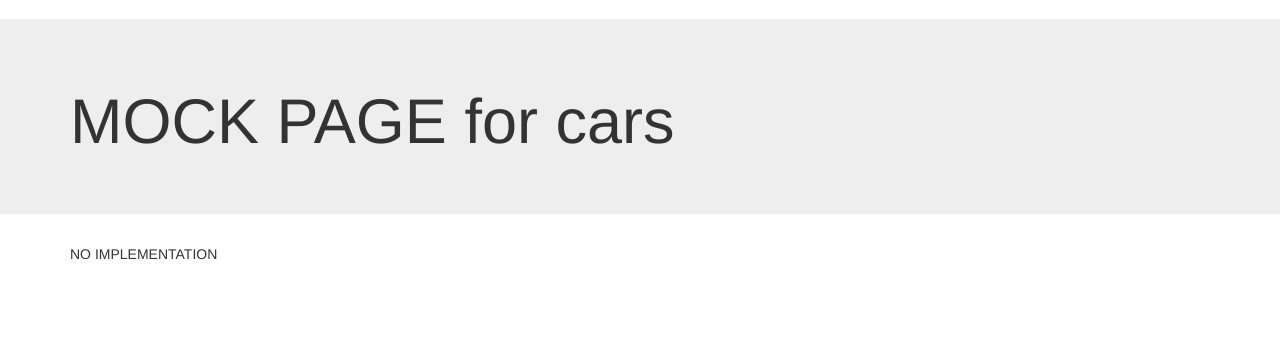
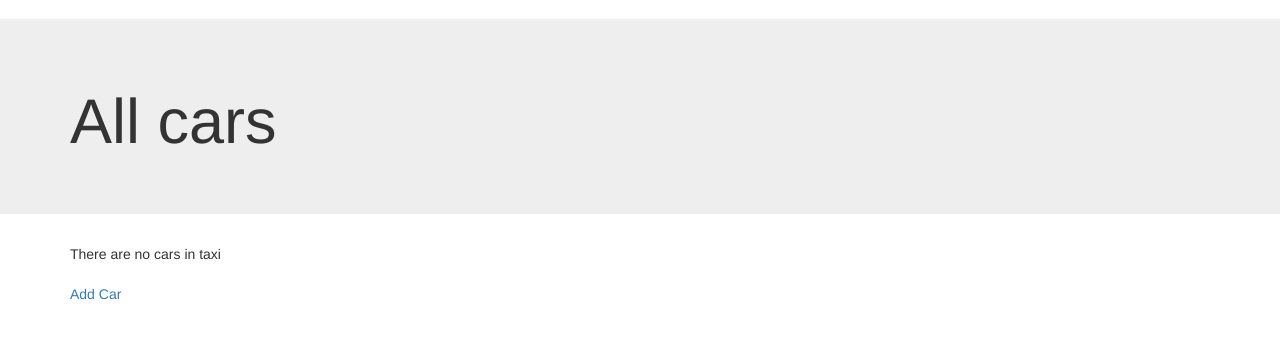
Before and after one commit to IlyaSergeev/taxi_service, a Django app: page /cars/ in a window 1280 px wide. Shown: the part 51-390 px from the top of the page. Run offline with Django 3.2, Linux system fonts and the light colour scheme; parts of the project's set-up code (start-up, migrations or seed data) failed here and were passed over; some libraries are stand-ins or nearby versions.

Commit message:
add mock for car paths

```diff
--- a/TaxiService/permissions.py
+++ b/TaxiService/permissions.py
@@ -29,7 +29,7 @@ def get_permission_view_cars():
     if permission is None:
         permission = Permission.objects.create(
             codename = permission_codename,
-            name = 'Can view cars',
+            name = 'Can view car',
             content_type = ContentType.objects.get_for_model(Car),
         )
     return permission
@@ -40,7 +40,7 @@ def get_permission_view_rides():
     if permission is None:
         permission = Permission.objects.create(
             codename = permission_codename,
-            name = 'Can view rides',
+            name = 'Can view ride',
             content_type = ContentType.objects.get_for_model(Ride),
         )
     return permission
@@ -51,7 +51,7 @@ def get_permission_view_self_car():
     if permission is None:
         permission = Permission.objects.create(
             codename = permission_codename,
-            name = 'Can view self cars',
+            name = 'Can view self car',
             content_type = ContentType.objects.get_for_model(Car),
         )
     return permission
--- a/TaxiService/templates/account/accounts.html
+++ b/TaxiService/templates/account/accounts.html
@@ -21,7 +21,7 @@
                         Dispatcher
                     {% endif %}
                     <br/>
-                    <a href="{% url 'edit_account' user.id%}">Edit</a>
+                    <a href="{% url 'account_edit' user.id%}">Edit</a>
                 </li>
                 <br/>
             {% endfor %}
@@ -29,5 +29,5 @@
     {%  else %}
         No users in system
     {% endif %}
-    <a href="{% url 'create_account' %}">Add User</a>
+    <a href="{% url 'account_create' %}">Add User</a>
 {%  endblock %}
--- a/TaxiService/templates/account/create.html
+++ b/TaxiService/templates/account/create.html
@@ -7,7 +7,7 @@
 {% block content %}
     <form action='' method="POST">
         {% csrf_token %}
-        <form action="{% url 'create_account' %}" method="post">
+        <form action="{% url 'account_create' %}" method="post">
             {% csrf_token %}
             <label>
                 username:
--- a/TaxiService/templates/account/edit.html
+++ b/TaxiService/templates/account/edit.html
@@ -7,7 +7,7 @@
 {% block content %}
     <form action='' method="POST">
         {% csrf_token %}
-        <form action="{% url 'edit_account' watching_user.id %}" method="post">
+        <form action="{% url 'account_edit' watching_user.id %}" method="post">
             {% csrf_token %}
             <label>
 		        username:
--- a/TaxiService/templates/account/info.html
+++ b/TaxiService/templates/account/info.html
@@ -23,5 +23,5 @@
         Dispatcher
     {% endif %}
     <br />
-    <a href="{% url 'edit_account' watching_user.id %}">Edit</a>
+    <a href="{% url 'account_edit' watching_user.id %}">Edit</a>
 {% endblock %}
--- a/TaxiService/templates/base.html
+++ b/TaxiService/templates/base.html
@@ -30,10 +30,10 @@
                     <a class="navbar-brand" href="{% url 'accounts' %}">Users</a>
                 {% endif %}
                 {% if user|has_group:"Admins" or user|has_group:"Dispatchers" %}
-                    <a class="navbar-brand" href="{% url 'car_mock' %}">Cars</a>
+                    <a class="navbar-brand" href="{% url 'cars' %}">Cars</a>
                 {%  endif %}
                 {% if user|has_group:"Drivers" %}
-                    <a class="navbar-brand" href="{% url 'ride_mock' %}">Rides History</a>
+                    <a class="navbar-brand" href="{% url 'my_car' %}">Rides History</a>
                 {%  endif %}
                 <a class="navbar-brand" href="{% url 'logout' %}">Logout</a>
             {% else %}
--- /dev/null
+++ b/TaxiService/templates/car/cars.html
@@ -0,0 +1,29 @@
+{% extends 'base.html' %}
+{% block headline %}<h1>All cars</h1>{% endblock headline %}
+{% block content %}
+    {% if users_list %}
+        <ul>
+            {% for car in carss_list %}
+                <li>
+                    brand:{{ car.brand }}
+                    <br/>
+                    model:{{ car.model }}
+                    <br/>
+                    color:{{ car.color }}
+                    <br/>
+                    reg_number:{{ car.reg_number }}
+                    <br/>
+                    <a href="{% url 'edit_car' car.id%}">Edit</a>
+                </li>
+                <br/>
+            {% empty %}
+                There are no cars in taxi
+            {% endfor %}
+        </ul>
+    {%  else %}
+        There are no cars in taxi
+    {% endif %}
+    <br/>
+    <br/>
+    <a href="{% url 'car_create' %}">Add Car</a>
+{%  endblock %}
--- a/TaxiService/urls.py
+++ b/TaxiService/urls.py
@@ -1,6 +1,6 @@
 from django.conf.urls import  patterns, url
 
-from TaxiService.views import views, account_views, car_views, ride_views, dispatcher_views, driver_views
+from TaxiService.views import views, account_views, car_views, ride_views
 
 urlpatterns = patterns('',
     url(r'^$', views.home),
@@ -8,11 +8,19 @@ urlpatterns = patterns('',
     url(r'^accounts/login/$', views.login_user, name='login'),
     url(r'^accounts/logout/$', views.logout_user, name='logout'),
 
-    url(r'^accounts/create/$', account_views.create, name='create_account'),
+    url(r'^accounts/create/$', account_views.create, name='account_create'),
     url(r'^accounts/(?P<user_id>\d+)/$', account_views.account_info, name='account_info'),
-    url(r'^accounts/(?P<user_id>\d+)/edit/$', account_views.account_edit, name='edit_account'),
+    url(r'^accounts/(?P<user_id>\d+)/edit/$', account_views.account_edit, name='account_edit'),
     url(r'^accounts/$', account_views.accounts, name='accounts'),
 
-    url(r'^cars/', car_views.mock, name='car_mock'),
-    url(r'^rides/', ride_views.mock, name='ride_mock'),
+    url(r'^cars/', car_views.cars, name='cars'),
+    url(r'^cars/create', car_views.mock1, name='car_create'),
+    url(r'^cars/(?P<car_id>\d+/)/', car_views.mock, name='car_info'),
+    url(r'^cars/(?P<car_id>\d+/)/edit', car_views.mock, name='car_edit'),
+    url(r'^cars/(?P<car_id>\d+/)/rides', car_views.mock, name='car_rides'),
+    url(r'^cars/(?P<car_id>\d+/)/rides/create', car_views.mock, name='car_ride_create'),
+    url(r'^cars/my', car_views.mock, name='my_car'),
+
+    url(r'^rides/(?P<ride_id>\d+/)/', ride_views.mock, name='ride_info'),
+    url(r'^rides/(?P<ride_id>\d+/)/edit', ride_views.mock, name='ride_edit'),
 )
--- a/TaxiService/views/car_views.py
+++ b/TaxiService/views/car_views.py
@@ -3,6 +3,21 @@ __author__ = 'hensh'
 from django.shortcuts import render_to_response
 from TaxiService.required_group_test import group_required
 from django.template import RequestContext
+from TaxiService.models import Car
 
-def mock(request):
-    return render_to_response('cars/mock.html', RequestContext(request))
+# TODO delete this
+def mock1(request):
+    return render_to_response('car/mock.html', RequestContext(request))
+
+# TODO delete this
+def mock(request, user_id):
+    return render_to_response('car/mock.html', RequestContext(request))
+
+def cars(request):
+    context = RequestContext(
+        request,
+        {
+            'cars_list' : Car.objects.all(),
+        }
+    )
+    return render_to_response('car/cars.html', context)
--- a/TaxiService/views/ride_views.py
+++ b/TaxiService/views/ride_views.py
@@ -5,4 +5,4 @@ from TaxiService.required_group_test import group_required
 from django.template import RequestContext
 
 def mock(request):
-    return render_to_response('rides/mock.html', RequestContext(request))
+    return render_to_response('ride/mock.html', RequestContext(request))
```
Also changed, not shown: TaxiService/templates/car/mock.html (renamed from TaxiService/templates/cars/mock.html), TaxiService/templates/ride/mock.html (renamed from TaxiService/templates/rides/mock.html).
